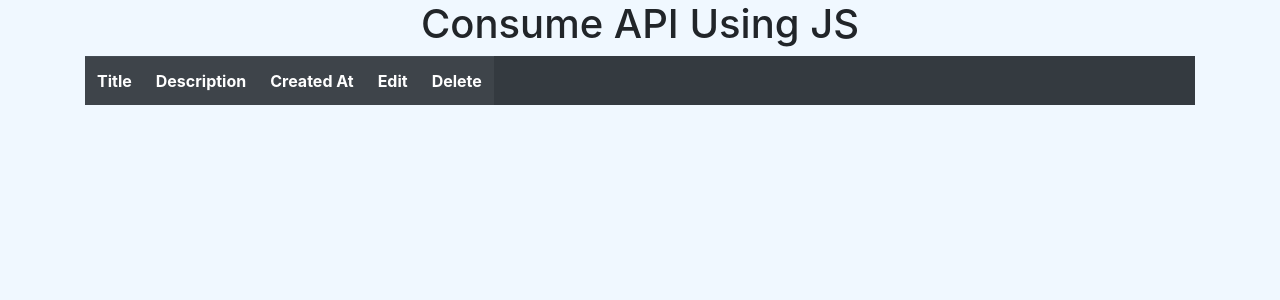
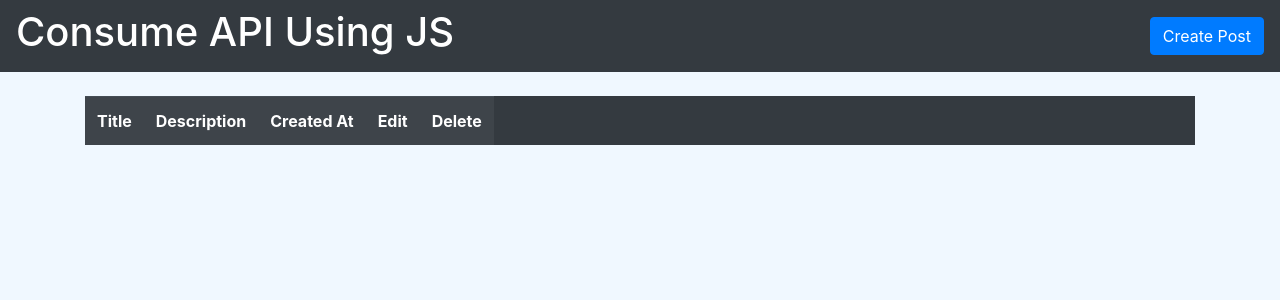
Before and after one commit to bharathjinka09/djangoApi, a Django app: page / in a window 1280 px wide. Shown: the top 300 px of the page. Run offline with Django 3.2, Linux system fonts and the light colour scheme; data comes from the database, SQL or seed files in the repository; both versions use the stored data as it was after the commit; lists and menus that the app fills with data are empty; some libraries are stand-ins or nearby versions.

Commit message:
CRUD using API

```diff
--- a/core/views.py
+++ b/core/views.py
@@ -78,16 +78,14 @@ class PostRetrieveUpdateDestroyAPIView(generics.RetrieveUpdateDestroyAPIView):
 	serializer_class = PostSerializer
 	queryset = Post.objects.all()
 
-# class DeletePostView(DestroyAPIView):
-#     serializer_class = PostSerializer
-#     permission_classes = [IsAuthenticated]
+class PostRetrieveDestroyAPIView(generics.RetrieveDestroyAPIView):
+	serializer_class = PostSerializer
+	queryset = Post.objects.all()
 
-#     def get_queryset(self):
-#         queryset = Posts.objects.filter(title = self.request.user, id=self.kwargs['pk'])
-#         return queryset
+class PostRetrieveDestroyAPIView(generics.RetrieveDestroyAPIView):
+	serializer_class = PostSerializer
+	queryset = Post.objects.all()
 
-#     def destroy(self, request, *args, **kwargs):
-#         instance = self.get_object()
-#         if instance.is_default == True:
-#             return Response("Cannot delete default system category", status=status.HTTP_400_BAD_REQUEST)
-#         self.perform_destroy(instance)
+class PostRetrieveUpdateAPIView(generics.RetrieveUpdateAPIView):
+	serializer_class = PostSerializer
+	queryset = Post.objects.all()
--- a/drf_api/settings.py
+++ b/drf_api/settings.py
@@ -111,7 +111,7 @@ AUTH_PASSWORD_VALIDATORS = [
 
 LANGUAGE_CODE = 'en-us'
 
-TIME_ZONE = 'UTC'
+TIME_ZONE = 'Asia/Kolkata'
 
 USE_I18N = True
 
--- a/drf_api/urls.py
+++ b/drf_api/urls.py
@@ -28,7 +28,8 @@ urlpatterns = [
     path('posts/', PostView.as_view(), name='posts'),
     path('create/', PostCreateView.as_view(), name='create'),
     path('list-create/', PostListCreateView.as_view(), name='list-create'),
-    # path('delete/<pk>', DeletePostView.as_view(), name='delete'),
+    path('delete/<pk>', PostRetrieveDestroyAPIView.as_view(), name='delete'),
+    path('edit/<pk>', PostRetrieveUpdateAPIView.as_view(), name='edit'),
     path('list-update-delete/<pk>', PostRetrieveUpdateDestroyAPIView.as_view(), name='list-update-delete'),
     path('api/token/',obtain_auth_token,name='obtain-token'),
     path('',home,name='home'),
--- a/static/scripts.js
+++ b/static/scripts.js
@@ -1,5 +1,30 @@
 // var data = fetch('http://127.0.0.1:8000/posts/');
 // console.log(data.response);
+
+function delete_post($id) {
+	var myHeaders = new Headers();
+	myHeaders.append("Authorization", "Token ec3723b708fa751ecf479bc21f9d1e98d2c3ab1f");
+	myHeaders.append("Cookie", "csrftoken=L1wv4R3EztQ708Bk581kFmgcRoHQMf6fOw4B05HbHtPxUnaXpGlCIyc5bTwuZAtP; sessionid=o0n8skeapfi1gsw3ya3d51mbwveppvdq");
+	myHeaders.append("Access-Control-Allow-Origin", "*");
+
+	var formdata = new FormData();
+	formdata.append("username", "admin");
+	formdata.append("password", "bharath99*");
+
+	var requestOptions = {
+	  method: 'DELETE',
+	  headers: myHeaders,
+	  body: formdata,
+	  redirect: 'follow'
+	};
+
+	fetch(`http://127.0.0.1:8000/list-update-delete/${id}`, {mode: 'cors'}, requestOptions)
+	  .then(response => response.text())
+	  .then(result => console.log(result))
+	  .catch(error => console.log('error', error));
+}
+
+
 
 fetch('http://127.0.0.1:8000/posts/', {mode: 'cors'})
   .then((res) => res.json())
@@ -16,8 +41,8 @@ fetch('http://127.0.0.1:8000/posts/', {mode: 'cors'})
   						<td>${posts[i].title}</td>
   						<td>${posts[i].description}</td>
   						<td>${posts[i].timestamp}</td>
-  						<td><button class='btn btn-info' onclick="myFunction()">Edit</button></td>
-  						<td><a href='/delete/${i+1}' class='btn btn-danger'>Delete</a></td>
+  						<td><a href=http://127.0.0.1:8000/edit/${posts[i].id}><button class='btn btn-info'>Edit</button></a></td>
+  						<td><a href=http://127.0.0.1:8000/delete/${posts[i].id}><button class='btn btn-danger' onclick="delete_post(${posts[i].id})">Delete</button></a></td>
   				   </tr>`
   		// let title = posts[i].title;
 
--- a/templates/base.html
+++ b/templates/base.html
@@ -20,7 +20,9 @@
 
 </head>
 <body>
-
+	<nav class='navbar navbar-dark bg-dark text-white'>
+		<a href="/" style="text-decoration: none; color: white;"><h1 class="text-center">Consume API Using JS</h1></a> <a href="create-posts/" class="btn btn-primary">Create Post</a>
+	</nav> <br>
 	{% block content %}
 	{% endblock content %}
 
--- a/templates/index.html
+++ b/templates/index.html
@@ -2,7 +2,6 @@
 	{% block content %}
 
 	<div class="container">
-		<h1 class="text-center">Consume API Using JS</h1>
 
 		<table id="myTable" class="table table-responsive table-dark table-striped">
 			<tr>
```
Also changed, not shown: db.sqlite3.
